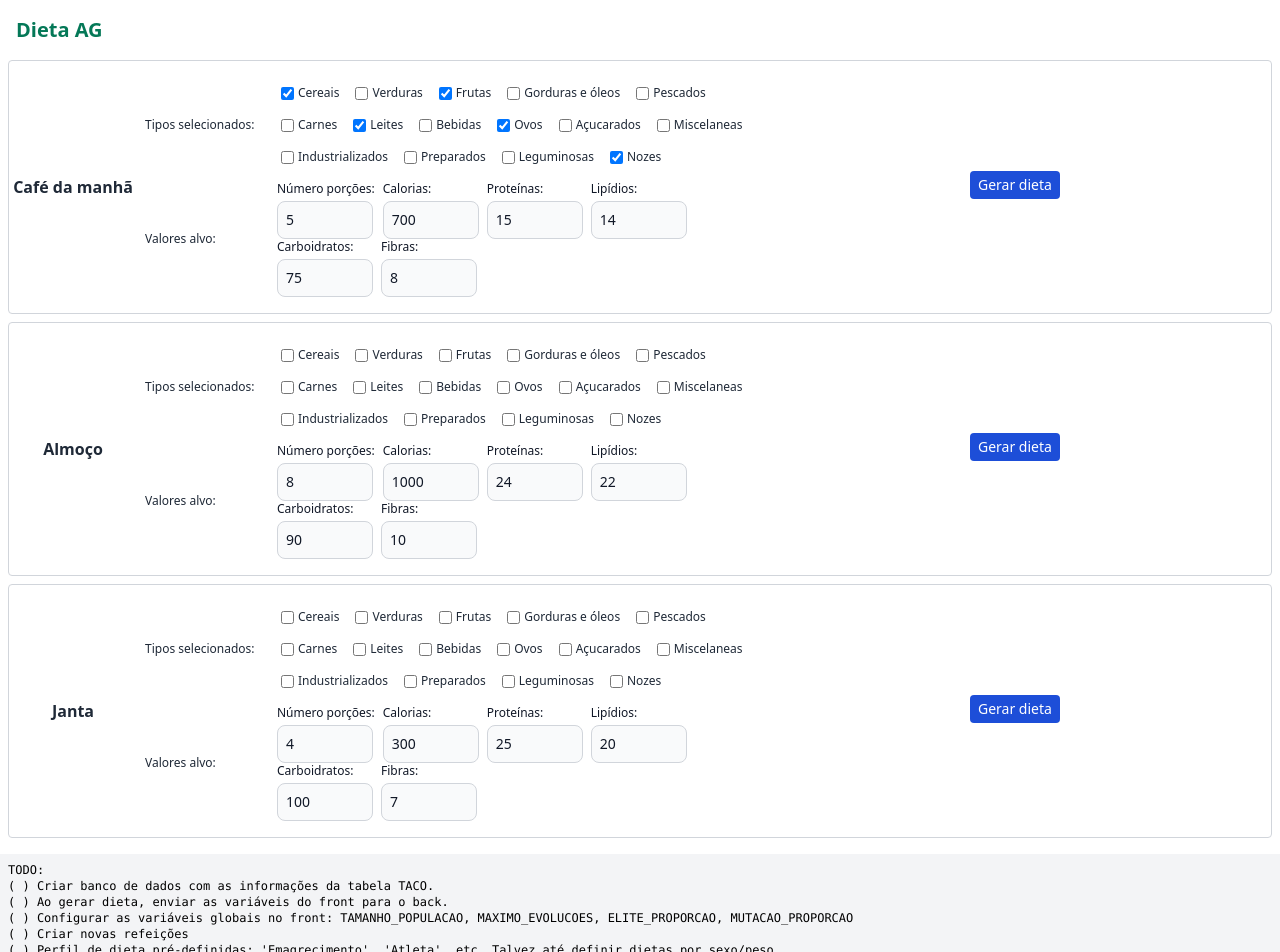
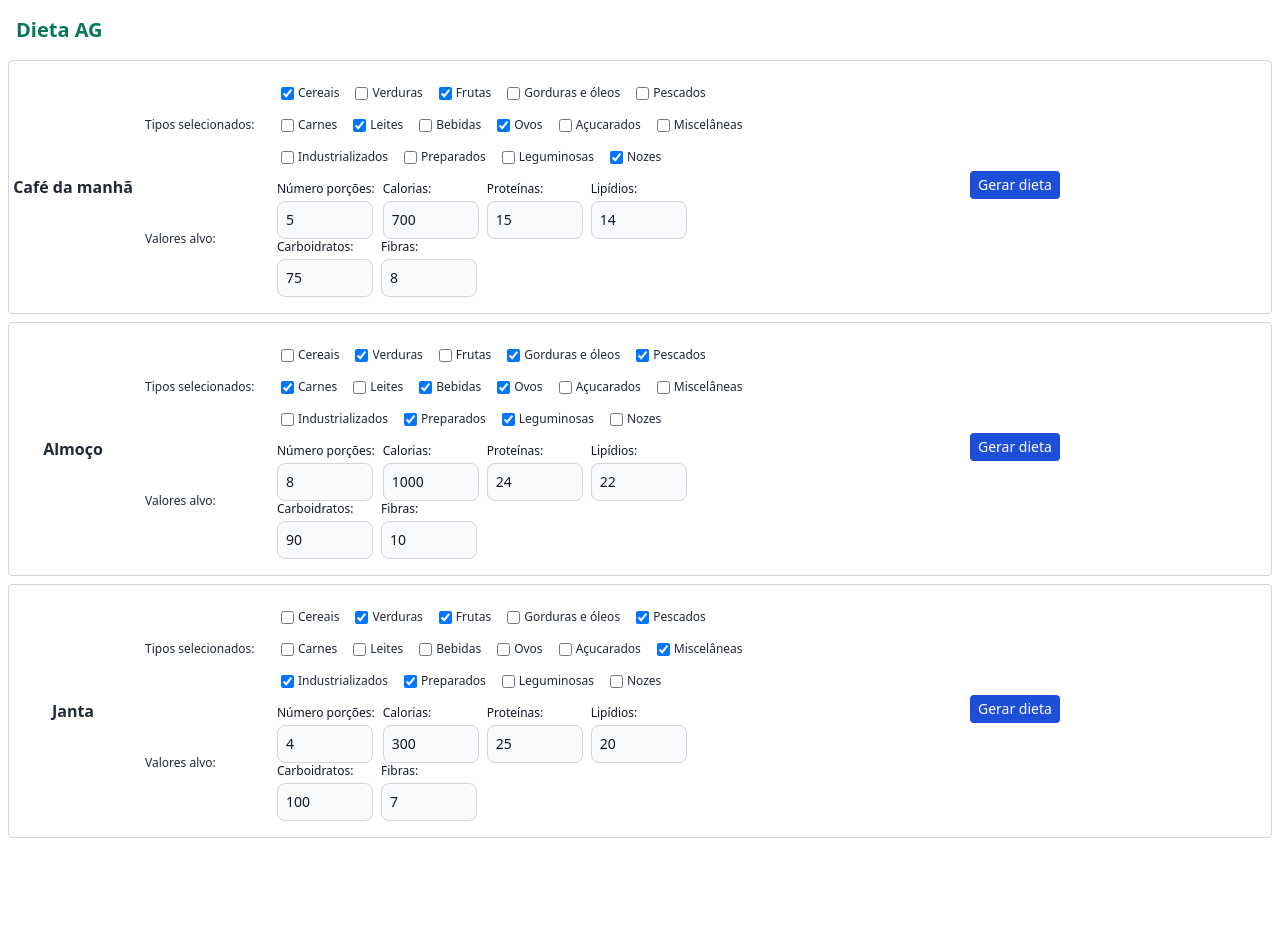
Before and after one commit to mbrufatto/genetic-algorithm-diet, a Vue app in the folder client/: page / in a window 1280 px wide. Shown: the top 952 px of the page. After the commit the page ends 838 px from the top, so only its background shows below. Built offline with nearby package versions, Linux system fonts and the light colour scheme.

Commit message:
Correção: envio de parâmetros das comidas selecionadas

```diff
--- a/client/src/components/FoodTypes.vue
+++ b/client/src/components/FoodTypes.vue
@@ -2,12 +2,10 @@
 import { state } from './state.js';
 
 const props = defineProps({
-  typesSelected: {
-    type: Array,
-    default: () => []
+  target: {
+    type: Object,
   }
 });
-
 </script>
 
 <template>
@@ -17,7 +15,7 @@ const props = defineProps({
     </div>
     <div class="flex flex-wrap">
       <div v-for="food in state.defaultFoodTypes" class="flex space-x-1 items-center p-2 text-xs">
-        <input type="checkbox" :checked="typesSelected.includes(food.code)">
+        <input type="checkbox" v-model="target.typesSelected" :value="food.code" :checked="target.typesSelected.includes(food.code)"  >
         <label for="">{{ food.label }}</label>
       </div>
     </div>
--- a/client/src/components/Home.vue
+++ b/client/src/components/Home.vue
@@ -21,16 +21,5 @@ onBeforeMount(() => {
         <Meal v-for="(meal) in state.meals" :config="meal" />
     </div>
 
-    <div>
-      <pre class="text-xs bg-gray-100 my-4 p-2">
-TODO:
-( ) Criar banco de dados com as informações da tabela TACO.
-( ) Ao gerar dieta, enviar as variáveis do front para o back.
-( ) Configurar as variáveis globais no front: TAMANHO_POPULACAO, MAXIMO_EVOLUCOES, ELITE_PROPORCAO, MUTACAO_PROPORCAO
-( ) Criar novas refeições
-( ) Perfil de dieta pré-definidas: 'Emagrecimento', 'Atleta', etc. Talvez até definir dietas por sexo/peso.
-( ) Tornar layout responsivo.
-      </pre>
-    </div>
   </div>
 </template>
--- a/client/src/components/Meal.vue
+++ b/client/src/components/Meal.vue
@@ -10,13 +10,12 @@ const props = defineProps({
 
 let diet = ref(null);
 
-function getGeneratedDiet() {
-  // TODO: enviar as propriedades como parâmetros
-  axios.get('http://127.0.0.1:5000/get-diet')
-    .then((response) => {
-      this.diet = response.data;
-    })
-}
+// function getGeneratedDiet() {
+//   axios.get('http://127.0.0.1:5000/get-diet')
+//     .then((response) => {
+//       this.diet = response.data;
+//     })
+// }
 
 function postGeneratedDiet() {
   var generateDietRequest = {
@@ -27,10 +26,8 @@ function postGeneratedDiet() {
     lipidios: props.config.target.lipids,
     carboidratos: props.config.target.carbohydrates,
     fibras: props.config.target.fibers,
-    categorias: props.config.typesSelected // ?
+    categorias: props.config.target.typesSelected
   }
-  console.log(props.config.typesSelected);
-
   axios.post('http://127.0.0.1:5000/post-diet', generateDietRequest)
     .then((response) => {
       this.diet = response.data;
@@ -56,7 +53,7 @@ function formatDecimal(value, digits) {
 
     <!-- Configurações -->
     <div class="flex flex-col space-y-2 w-full md:w-6/12 my-4">
-        <FoodTypes :types-selected="config.typesSelected"></FoodTypes>
+        <FoodTypes :target="config.target"></FoodTypes>
         <Target :target="config.target"></Target>
     </div>
 
@@ -112,7 +109,6 @@ function formatDecimal(value, digits) {
 
         <!-- Refazer dieta -->
         <div class="p-4">
-          <!-- TODO: utilizar 'postGeneratedDiet' -->
           <button @click="postGeneratedDiet()" type="button" class="text-white bg-blue-700 hover:bg-blue-800 focus:ring-4 focus:ring-blue-300 font-medium rounded text-sm px-2 py-1 me-1 mb-1 focus:outline-none">
             Refazer dieta
           </button>
@@ -121,7 +117,6 @@ function formatDecimal(value, digits) {
 
       <!-- Gerar dieta -->
       <div v-else class="flex justify-center">
-        <!-- TODO: utilizar 'postGeneratedDiet' -->
         <button @click="postGeneratedDiet()" type="button" class="text-white bg-blue-700 hover:bg-blue-800 focus:ring-4 focus:ring-blue-300 font-medium rounded text-sm px-2 py-1 me-1 mb-1 focus:outline-none">
           Gerar dieta
         </button>
--- a/client/src/components/state.js
+++ b/client/src/components/state.js
@@ -14,7 +14,7 @@ export const state = reactive({
         { label: "Bebidas", code: "BEBIDAS" },
         { label: "Ovos", code: "OVOS" },
         { label: "Açucarados", code: "ACUCARADOS" },
-        { label: "Miscelaneas", code: "MISCELANEAS" },
+        { label: "Miscelâneas", code: "MISCELANEAS" },
         { label: "Industrializados", code: "INDUSTRIALIZADOS" },
         { label: "Preparados", code: "PREPARADOS" },
         { label: "Leguminosas", code: "LEGUMINOSAS" },
@@ -24,7 +24,6 @@ export const state = reactive({
     defaultMeals: [
         {
             title: "Café da manhã",
-            typesSelected: ["CEREAIS", "FRUTAS", "LEITES", "OVOS", "NOZES"],
             target: {
                 servings: 5,
                 calories: 700,
@@ -32,20 +31,11 @@ export const state = reactive({
                 lipids: 14,
                 carbohydrates: 75,
                 fibers: 8,
+                typesSelected: ["CEREAIS", "FRUTAS", "LEITES", "OVOS", "NOZES"],
             },
         },
         {
             title: "Almoço",
-            typesSelected: [
-                "Verduras",
-                "Gorduras e óleos",
-                "Pescados",
-                "Carnes",
-                "Ovos",
-                "Bebidas",
-                "Preparados",
-                "Leguminosas",
-            ],
             target: {
                 servings: 8,
                 calories: 1000,
@@ -53,18 +43,20 @@ export const state = reactive({
                 lipids: 22,
                 carbohydrates: 90,
                 fibers: 10,
+                typesSelected: [
+                    "VERDURAS",
+                    "GORDURAS_OLEOS",
+                    "PESCADOS",
+                    "CARNES",
+                    "OVOS",
+                    "BEBIDAS",
+                    "PREPARADOS",
+                    "LEGUMINOSAS",
+                ],
             },
         },
         {
             title: "Janta",
-            typesSelected: [
-                "Pescados",
-                "Frutas",
-                "Verduras",
-                "Industrializados",
-                "Preparados",
-                "Miscelâneas",
-            ],
             target: {
                 servings: 4,
                 calories: 300,
@@ -72,6 +64,14 @@ export const state = reactive({
                 lipids: 20,
                 carbohydrates: 100,
                 fibers: 7,
+                typesSelected: [
+                    "PESCADOS",
+                    "FRUTAS",
+                    "VERDURAS",
+                    "INDUSTRIALIZADOS",
+                    "PREPARADOS",
+                    "MISCELANEAS",
+                ],
             },
         },
     ],
```
